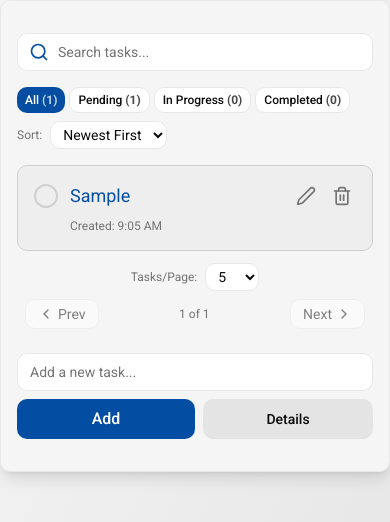
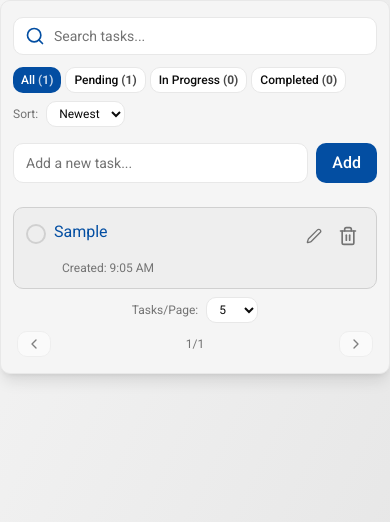
Before and after one commit to shreejanmishra/Tresata_Round_1, a React (Vite) app: page / in a window 390 px wide. Both pictures are taken after typing "Sample" into the empty fields and a click on the button "Add". Shown: the top 522 px of the page. Built offline with nearby package versions, Linux system fonts and the light colour scheme.

Commit message:
Making app responsive for smaller screens

```diff
--- a/src/TaskAdder.jsx
+++ b/src/TaskAdder.jsx
@@ -1,9 +1,18 @@
+"use client";
+
 import { useState } from "react";
 
 const TaskAdder = ({ onAddTask }) => {
   const [titleInput, setTitleInput] = useState("");
   const [descriptionInput, setDescriptionInput] = useState("");
   const [showDescription, setShowDescription] = useState(false);
+
+  const handleTitleChange = (e) => {
+    setTitleInput(e.target.value);
+    if (e.target.value.trim() && !showDescription) {
+      setShowDescription(true);
+    }
+  };
 
   const handleSubmit = (e) => {
     e.preventDefault();
@@ -21,14 +30,23 @@ const TaskAdder = ({ onAddTask }) => {
       className="flex flex-col gap-2 sm:gap-3"
       aria-label="Add new task form"
     >
+      <div className="flex gap-2">
         <input
           type="text"
           value={titleInput}
-        onChange={(e) => setTitleInput(e.target.value)}
+          onChange={handleTitleChange}
           aria-label="Enter task title"
           placeholder="Add a new task..."
-        className="px-3 sm:px-4 py-2 sm:py-3 rounded-lg bg-card border border-border text-foreground placeholder-muted-foreground focus:outline-none focus:ring-2 focus:ring-primary text-sm sm:text-base"
+          className="flex-1 px-3 sm:px-4 py-2 sm:py-3 rounded-lg bg-card border border-border text-foreground placeholder-muted-foreground focus:outline-none focus:ring-2 focus:ring-primary text-sm sm:text-base"
         />
+        <button
+          type="submit"
+          aria-label="Add new task"
+          className="px-4 sm:px-6 py-2 sm:py-3 bg-primary text-primary-foreground rounded-lg hover:opacity-90 active:opacity-80 transition-opacity font-medium flex items-center gap-2 justify-center"
+        >
+          <span>Add</span>
+        </button>
+      </div>
       {showDescription && (
         <textarea
           value={descriptionInput}
@@ -38,31 +56,6 @@ const TaskAdder = ({ onAddTask }) => {
           className="px-3 sm:px-4 py-2 sm:py-3 rounded-lg bg-card border border-border text-foreground placeholder-muted-foreground focus:outline-none focus:ring-2 focus:ring-primary resize-none h-20 sm:h-24 text-sm"
         />
       )}
-      <div className="flex gap-2 flex-wrap sm:flex-nowrap">
-        <button
-          type="submit"
-          aria-label="Add new task"
-          className="px-4 sm:px-6 py-2 sm:py-3 bg-primary text-primary-foreground rounded-lg hover:opacity-90 active:opacity-80 transition-opacity font-medium flex items-center gap-2 flex-1 sm:flex-initial justify-center"
-        >
-          <span className="text-center">Add</span>
-        </button>
-        <button
-          type="button"
-          onClick={() => setShowDescription(!showDescription)}
-          aria-label={
-            showDescription
-              ? "Hide description field"
-              : "Show description field"
-          }
-          className={`px-3 sm:px-4 py-2 sm:py-3 rounded-lg font-medium text-sm sm:text-base transition-all duration-200 cursor-pointer flex-1 sm:flex-initial ${
-            showDescription
-              ? "bg-primary text-primary-foreground"
-              : "bg-secondary text-secondary-foreground hover:bg-primary hover:text-primary-foreground active:bg-primary active:text-primary-foreground"
-          }`}
-        >
-          {showDescription ? "Hide" : "Details"}
-        </button>
-      </div>
     </form>
   );
 };
--- a/src/TaskItem.jsx
+++ b/src/TaskItem.jsx
@@ -71,9 +71,9 @@ export default function TaskItem({ task, onToggle, onUpdate, onDelete }) {
 
   return (
     <div
-      className={`group flex flex-col gap-2 p-4 rounded-lg border transition-all ${getStatusColor()}`}
+      className={`group flex flex-col gap-2 sm:gap-3 p-3 sm:p-4 rounded-lg border transition-all ${getStatusColor()}`}
     >
-      <div className="flex items-center gap-3">
+      <div className="flex items-start gap-2 sm:gap-3">
         <button
           onClick={() => {
             const statuses = ["pending", "in-progress", "completed"];
@@ -84,7 +84,7 @@ export default function TaskItem({ task, onToggle, onUpdate, onDelete }) {
           aria-label={`Change task status from "${
             task.status || "pending"
           }" - cycle through Pending, In Progress, Completed`}
-          className={`flex-shrink-0 w-6 h-6 rounded-full border-2 flex items-center justify-center transition-all ${
+          className={`flex-shrink-0 w-5 h-5 sm:w-6 sm:h-6 rounded-full border-2 flex items-center justify-center transition-all mt-1 ${
             task.status === "completed"
               ? "bg-[#368A04] border-[#368A04]"
               : task.status === "in-progress"
@@ -93,13 +93,13 @@ export default function TaskItem({ task, onToggle, onUpdate, onDelete }) {
           }`}
         >
           {task.status === "completed" && (
-            <Check className="w-4 h-4 text-white" />
+            <Check className="w-3 h-3 sm:w-4 sm:h-4 text-white" />
           )}
         </button>
 
         {isEditing ? (
           <div className="flex-1 flex flex-col gap-2">
-            <div className="flex gap-2">
+            <div className="flex gap-1 sm:gap-2">
               <input
                 type="text"
                 value={editTitle}
@@ -109,22 +109,22 @@ export default function TaskItem({ task, onToggle, onUpdate, onDelete }) {
                   if (e.key === "Escape") handleCancel();
                 }}
                 aria-label="Edit task title"
-                className="flex-1 px-3 py-1 rounded border-2 border-[#D0D0D0] bg-background text-foreground focus:outline-none focus:ring-2 focus:ring-[#D0D0D0]"
+                className="flex-1 px-2 sm:px-3 py-1 sm:py-2 rounded border-2 border-[oklch(0.4365_0.1509_256.72)] bg-background text-foreground focus:outline-none focus:ring-2 focus:ring-[oklch(0.4365_0.1509_256.72)] text-sm sm:text-base"
                 autoFocus
               />
               <button
                 onClick={handleSave}
                 aria-label="Save task changes"
-                className="text-green-500 hover:text-green-600 transition-colors"
+                className="p-1 sm:p-2 text-green-500 hover:text-green-600 transition-colors flex-shrink-0"
               >
-                <Check className="w-5 h-5" />
+                <Check className="w-4 h-4 sm:w-5 sm:h-5" />
               </button>
               <button
                 onClick={handleCancel}
                 aria-label="Cancel task edit"
-                className="text-destructive hover:text-destructive/80 transition-colors"
+                className="p-1 sm:p-2 text-destructive hover:text-destructive/80 transition-colors flex-shrink-0"
               >
-                <X className="w-5 h-5" />
+                <X className="w-4 h-4 sm:w-5 sm:h-5" />
               </button>
             </div>
             <textarea
@@ -132,13 +132,13 @@ export default function TaskItem({ task, onToggle, onUpdate, onDelete }) {
               onChange={(e) => setEditDescription(e.target.value)}
               placeholder="Task description (optional)..."
               aria-label="Edit task description"
-              className="flex-1 px-3 py-2 rounded border-2 border-[#D0D0D0] bg-background text-foreground focus:outline-none focus:ring-2 focus:ring-[#D0D0D0] resize-none h-20 text-sm"
+              className="flex-1 px-2 sm:px-3 py-1 sm:py-2 rounded border-2 border-[oklch(0.4365_0.1509_256.72)] bg-background text-foreground focus:outline-none focus:ring-2 focus:ring-[oklch(0.4365_0.1509_256.72)] resize-none h-16 sm:h-20 text-xs sm:text-sm"
             />
           </div>
         ) : (
           <>
             <span
-              className={`flex-1 text-lg ${
+              className={`flex-1 text-base sm:text-lg ${
                 task.status === "completed"
                   ? "line-through text-muted-foreground"
                   : "text-[oklch(0.4365_0.1509_256.72)]"
@@ -148,21 +148,21 @@ export default function TaskItem({ task, onToggle, onUpdate, onDelete }) {
               {task.title}
             </span>
 
-            <div className="flex gap-2 opacity-100 md:opacity-0 group-hover:opacity-100 transition-opacity">
+            <div className="flex gap-1 sm:gap-2 opacity-100 transition-opacity flex-shrink-0">
               <button
                 onClick={() => {
                   setEditTitle(task.title);
                   setIsEditing(true);
                 }}
                 aria-label={`Edit "${task.title}"`}
-                className="p-1 text-muted-foreground hover:text-[oklch(0.4365_0.1509_256.72)] transition-colors"
+                className="p-1.5 sm:p-2 text-muted-foreground hover:text-[oklch(0.4365_0.1509_256.72)] focus:text-[oklch(0.4365_0.1509_256.72)] transition-colors"
               >
-                <Edit2 className="w-5 h-5" />
+                <Edit2 className="w-4 h-4 sm:w-5 sm:h-5" />
               </button>
               <button
                 onClick={() => onDelete(task.id)}
                 aria-label={`Delete "${task.title}"`}
-                className="p-1 text-muted-foreground hover:text-destructive transition-colors"
+                className="p-1.5 sm:p-2 text-muted-foreground hover:text-destructive focus:text-destructive transition-colors"
               >
                 <Trash2 className="w-5 h-5" />
               </button>
@@ -173,7 +173,7 @@ export default function TaskItem({ task, onToggle, onUpdate, onDelete }) {
       {task.description && !isEditing && (
         <button
           onClick={() => setShowDescription(!showDescription)}
-          className="flex items-center gap-2 text-sm font-medium text-muted-foreground hover:text-[oklch(0.4365_0.1509_256.72)] hover:bg-[oklch(0.4365_0.1509_256.72)]/10 transition-all ml-9 py-1 px-2 rounded cursor-pointer"
+          className="flex items-center gap-2 text-xs sm:text-sm font-medium transition-all sm:ml-9 py-1 px-2 rounded cursor-pointer"
           aria-label={showDescription ? "Hide description" : "Show description"}
         >
           {showDescription ? (
@@ -181,16 +181,16 @@ export default function TaskItem({ task, onToggle, onUpdate, onDelete }) {
           ) : (
             <ChevronDown className="w-4 h-4 text-[#034EA2]" />
           )}
-          Details
+          Description
         </button>
       )}
 
       {showDescription && task.description && !isEditing && (
-        <div className="ml-9 p-3 bg-background rounded text-sm text-foreground border border-border/50">
+        <div className="sm:ml-9 p-2 sm:p-3 bg-background rounded text-xs sm:text-sm text-foreground border border-border/50">
           {task.description}
         </div>
       )}
-      <div className="text-xs text-muted-foreground ml-9">
+      <div className="text-xs text-muted-foreground ml-9 sm:ml-9">
         Created: {formatTaskDate(task.createdAt)}
       </div>
     </div>
--- a/src/TaskManager.jsx
+++ b/src/TaskManager.jsx
@@ -133,8 +133,8 @@ export default function TaskManager() {
       data-testid="task-manager"
       className="min-h-screen bg-gradient-to-br from-background to-secondary"
     >
-      <div className="container max-w-2xl mx-auto px-4 py-8 border border-border rounded-lg bg-background shadow-lg">
-        <div className="mb-4">
+      <div className="container max-w-2xl mx-auto px-3 sm:px-4 py-4 sm:py-8 border border-border rounded-lg bg-background shadow-lg">
+        <div className="mb-3 sm:mb-4">
           <div className="relative">
             <Search className="absolute left-3 top-1/2 transform -translate-y-1/2 w-5 h-5 text-[oklch(0.4365_0.1509_256.72)]" />
             <input
@@ -143,7 +143,7 @@ export default function TaskManager() {
               value={searchQuery}
               onChange={(e) => setSearchQuery(e.target.value)}
               aria-label="Search tasks by title"
-              className="w-full pl-10 pr-10 py-2 rounded-lg bg-card border border-border text-foreground placeholder-muted-foreground focus:outline-none focus:ring-2 focus:ring-primary transition-all text-sm"
+              className="w-full pl-10 pr-10 py-2 sm:py-2 rounded-lg bg-card border border-border text-foreground placeholder-muted-foreground focus:outline-none focus:ring-2 focus:ring-primary transition-all text-sm sm:text-base"
             />
             {searchQuery && (
               <button
@@ -157,8 +157,8 @@ export default function TaskManager() {
           </div>
         </div>
 
-        <div className="flex flex-col gap-2 mb-4 md:flex-row md:items-center md:justify-between">
-          <div className="flex-1">
+        <div className="flex flex-col gap-2 sm:gap-3 mb-3 sm:mb-4 sm:flex-row sm:items-center sm:justify-between">
+          <div className="flex-1 overflow-x-auto">
             <TaskFilters
               currentFilter={filter}
               onFilterChange={setFilter}
@@ -168,8 +168,12 @@ export default function TaskManager() {
               completedCount={completedCount}
             />
           </div>
-          <div className="flex items-center gap-2">
-            <label htmlFor="sort-by" className="text-xs text-muted-foreground">
+
+          <div className="flex items-center gap-2 flex-shrink-0">
+            <label
+              htmlFor="sort-by"
+              className="text-xs sm:text-sm text-muted-foreground whitespace-nowrap"
+            >
               Sort:
             </label>
             <select
@@ -177,21 +181,23 @@ export default function TaskManager() {
               aria-label="Sort tasks by name or creation time"
               value={sortBy}
               onChange={(e) => setSortBy(e.target.value)}
-              className="px-2 py-1 rounded-lg bg-card border border-border text-foreground focus:outline-none focus:ring-2 focus:ring-primary transition-all text-sm"
+              className="px-2 py-1 sm:px-3 sm:py-2 rounded-lg bg-card border border-border text-foreground focus:outline-none focus:ring-2 focus:ring-primary transition-all text-xs sm:text-sm"
             >
-              <option value="newest">Newest First</option>
-              <option value="oldest">Oldest First</option>
-              <option value="name-asc">Name (A-Z)</option>
-              <option value="name-desc">Name (Z-A)</option>
+              <option value="newest">Newest</option>
+              <option value="oldest">Oldest</option>
+              <option value="name-asc">A-Z</option>
+              <option value="name-desc">Z-A</option>
             </select>
           </div>
         </div>
-
+        <div className="mt-4 mb-6 sm:mt-6">
+          <TaskForm onAddTask={addTask} />
+        </div>
         <div>
           {filteredTasks.length === 0 ? (
-            <div className="text-center py-8 bg-card rounded-lg border border-border">
+            <div className="text-center py-6 sm:py-8 bg-card rounded-lg border border-border">
               <Circle className="w-10 h-10 text-muted-foreground mx-auto mb-2 opacity-50" />
-              <p className="text-muted-foreground text-sm">
+              <p className="text-muted-foreground text-xs sm:text-sm px-2">
                 {tasks.length === 0
                   ? "No tasks yet. Add one to get started!"
                   : debouncedSearchQuery
@@ -209,11 +215,11 @@ export default function TaskManager() {
                 onUpdateTask={updateTask}
                 onDeleteTask={deleteTask}
               />
-              <div className="flex flex-col gap-2 mt-3">
-                <div className="flex items-center justify-center gap-2">
+              <div className="flex flex-col gap-2 sm:gap-3 mt-2 sm:mt-3">
+                <div className="flex items-center justify-center gap-2 text-xs sm:text-sm">
                   <label
                     htmlFor="items-per-page"
-                    className="text-xs text-muted-foreground"
+                    className="text-muted-foreground whitespace-nowrap"
                   >
                     Tasks/Page:
                   </label>
@@ -229,7 +235,7 @@ export default function TaskManager() {
                       );
                       setCurrentPage(1);
                     }}
-                    className="px-2 py-1 rounded-lg bg-card border border-border text-foreground focus:outline-none focus:ring-2 focus:ring-primary transition-all text-sm"
+                    className="px-2 py-1 rounded-lg bg-card border border-border text-foreground focus:outline-none focus:ring-2 focus:ring-primary transition-all text-xs sm:text-sm"
                   >
                     <option value={5}>5</option>
                     <option value={10}>10</option>
@@ -237,22 +243,22 @@ export default function TaskManager() {
                     <option value="all">All</option>
                   </select>
                 </div>
-                <div className="flex items-center justify-between px-2 gap-2">
+                <div className="flex items-center justify-between px-1 gap-1 sm:gap-2 sm:px-2">
                   <button
                     onClick={() =>
                       setCurrentPage((prev) => Math.max(1, prev - 1))
                     }
                     disabled={currentPage === 1 || itemsPerPage === "all"}
                     aria-label="Go to previous page"
-                    className="flex items-center gap-1 px-3 py-1 rounded-lg bg-card border border-border text-foreground hover:bg-secondary disabled:opacity-50 disabled:cursor-not-allowed transition-colors text-sm"
+                    className="flex items-center gap-1 px-2 sm:px-3 py-1 sm:py-2 rounded-lg bg-card border border-border text-foreground hover:bg-secondary disabled:opacity-50 disabled:cursor-not-allowed transition-colors text-xs sm:text-sm whitespace-nowrap"
                   >
                     <ChevronLeft className="w-4 h-4" />
-                    Prev
+                    <span className="hidden sm:inline">Prev</span>
                   </button>
                   <span className="text-xs text-muted-foreground whitespace-nowrap">
                     {itemsPerPage === "all"
-                      ? `All ${filteredTasks.length}`
-                      : `${currentPage} of ${totalPages}`}
+                      ? `${filteredTasks.length}`
+                      : `${currentPage}/${totalPages}`}
                   </span>
                   <button
                     onClick={() =>
@@ -262,9 +268,9 @@ export default function TaskManager() {
                       currentPage === totalPages || itemsPerPage === "all"
                     }
                     aria-label="Go to next page"
-                    className="flex items-center gap-1 px-3 py-1 rounded-lg bg-card border border-border text-foreground hover:bg-secondary disabled:opacity-50 disabled:cursor-not-allowed transition-colors text-sm"
+                    className="flex items-center gap-1 px-2 sm:px-3 py-1 sm:py-2 rounded-lg bg-card border border-border text-foreground hover:bg-secondary disabled:opacity-50 disabled:cursor-not-allowed transition-colors text-xs sm:text-sm whitespace-nowrap"
                   >
-                    Next
+                    <span className="hidden sm:inline">Next</span>
                     <ChevronRight className="w-4 h-4" />
                   </button>
                 </div>
@@ -272,9 +278,6 @@ export default function TaskManager() {
             </>
           )}
         </div>
-        <div className="mt-6">
-          <TaskForm onAddTask={addTask} />
-        </div>
       </div>
     </div>
   );
```
Lines whose indentation alone changed are shown as unchanged.
